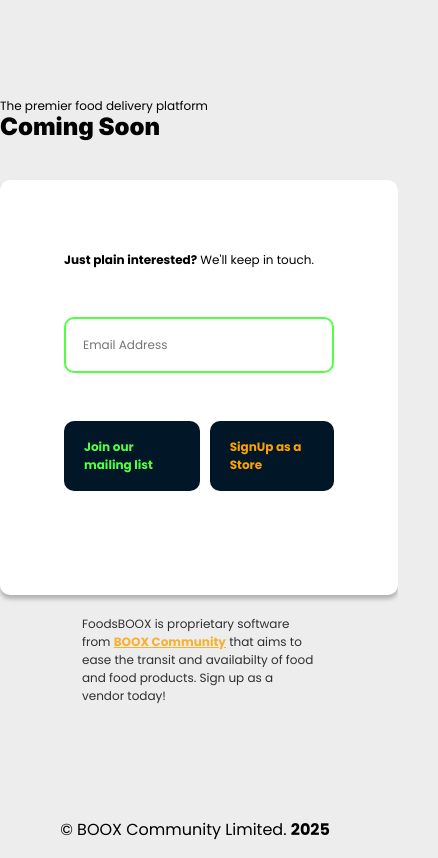
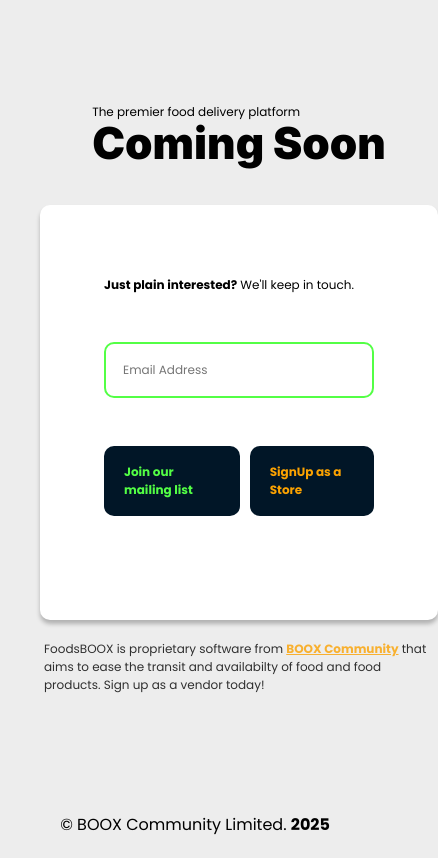
Before and after one commit to georgeAkonjom/FoodsBOOX_coming_soon_page, a React (Vite) app in the folder front_end/: page / in a window 390 px wide. Shown: the whole page, 438 px wide, since content can reach past the window. Built offline with nearby package versions, Linux system fonts and the light colour scheme.

Commit message:
further responsivity changes

```diff
--- a/front_end/src/App.css
+++ b/front_end/src/App.css
@@ -1,7 +1,7 @@
 #hero {
   display: flex;
   margin: 0;
-  min-height: 95vh;
+  min-height: 85vh;
   align-items: center;
   font-size: 1.6rem;
 }
@@ -88,15 +88,29 @@
   }
   #hero {
     font-size: 1.2rem;
+    padding: 4rem;
+    flex-direction: column;
+    justify-content: center;
+  }
+  #right {
+    display: flex;
+    flex-direction: column;
+    align-items: center;
+    justify-content: center;
   }
   .hero_text {
-    font-size: 2.4rem;
+    font-size: 4.4rem;
   }
   .desc {
-    max-width: 60vw;
+    max-width: 100vw;
     margin: auto;
   }
   #copy {
     max-width: 100vw;
   }
+  /* #form { */
+  /*   padding-top: 4rem; */
+  /*   padding-bottom: 4rem; */
+  /*   padding-left: 2rem; */
+  /*   padding-right: 2rem; */
 }
--- a/front_end/src/App.jsx
+++ b/front_end/src/App.jsx
@@ -71,8 +71,9 @@
             {/* </p> */}
             </form>
           </div>
-          <p class="desc">FoodsBOOX is proprietary software from <a href="https://www.booxcommunity.com" target="_blank" rel="noopener">BOOX Community</a> that aims to ease the transit and availabilty of food and food products. Sign up as a vendor today!</p>
+          <div><p class="desc">FoodsBOOX is proprietary software from <a href="https://www.booxcommunity.com" target="_blank" rel="noopener">BOOX Community</a> that aims to ease the transit and availabilty of food and food products. Sign up as a vendor today!</p></div>
         </div>
+
 
       </section>
       <div id="copy_contain">
```
